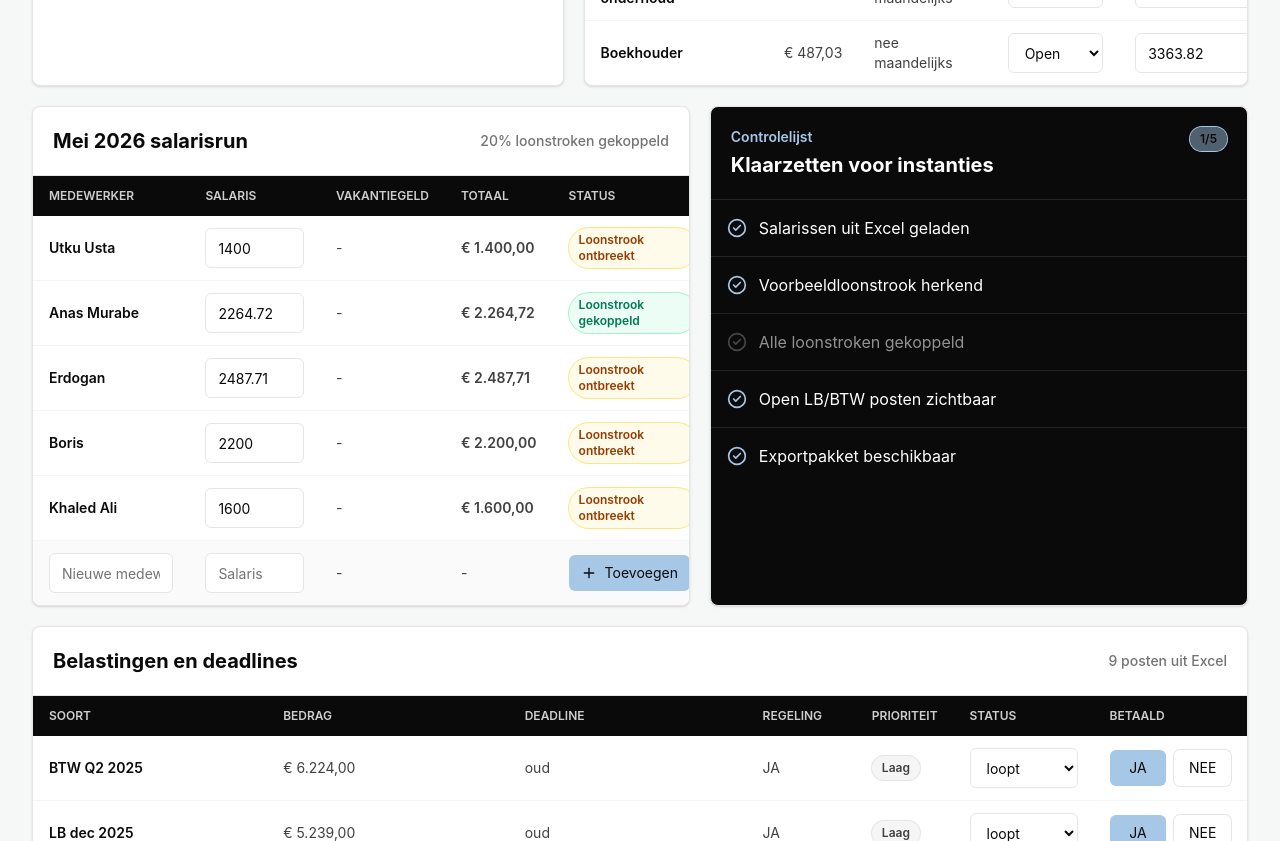
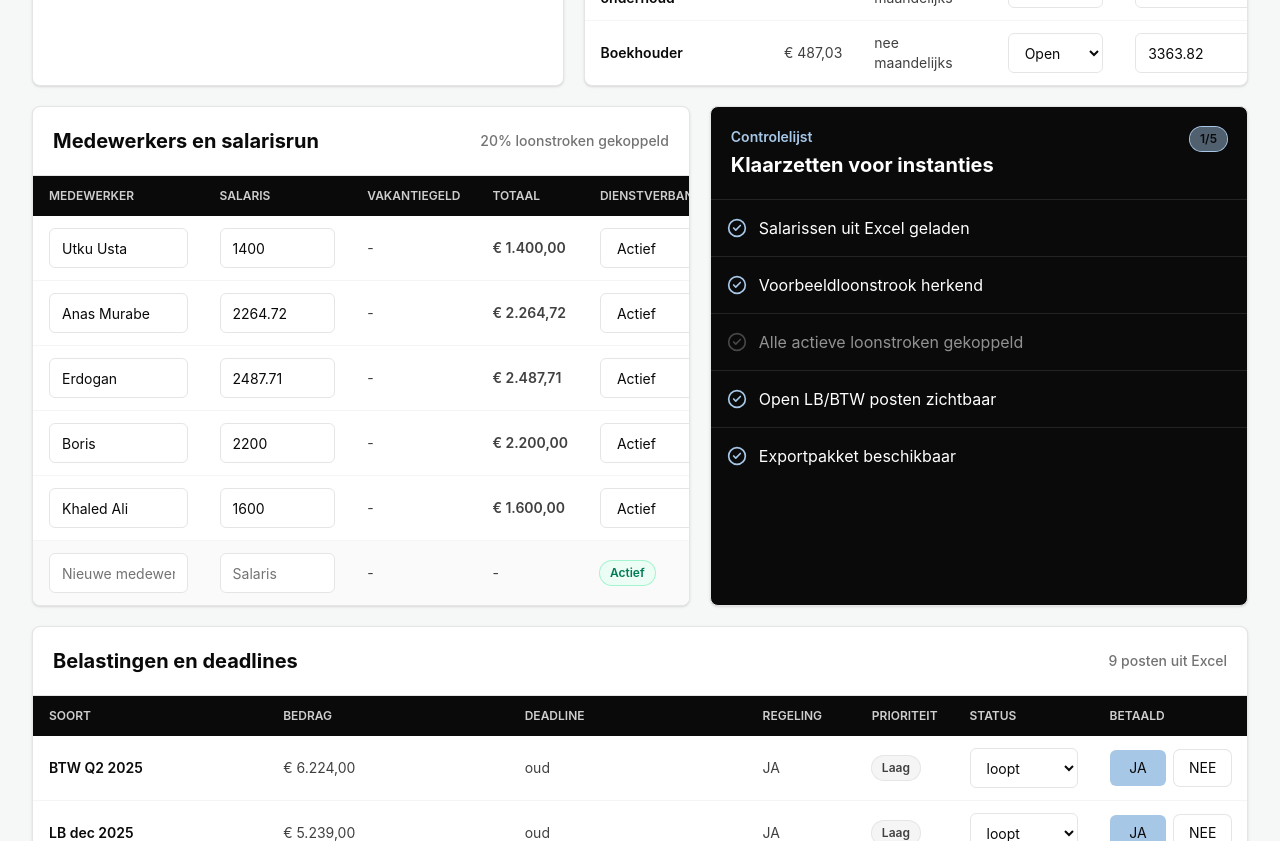
Before and after one commit to Ecomvaulttt/automation-aurawash, a React (Vite) app: page / in a window 1280 px wide. Shown: the part 820-1661 px from the top of the page. Built offline with nearby package versions, Linux system fonts and the light colour scheme.

Commit message:
Add employee management controls

```diff
--- a/src/App.tsx
+++ b/src/App.tsx
@@ -114,6 +114,10 @@ function normalizePaid(value: string): PaidValue {
   return value.includes("termijn") ? "JA (termijn)" : value.trim().toUpperCase() === "JA" ? "JA" : "NEE";
 }
 
+function isActiveEmployee(salary: Salary) {
+  return salary.status !== "Uit dienst";
+}
+
 function statusTone(status: string) {
   const lower = status.toLowerCase();
   if (lower.includes("betaald") && !lower.includes("niet")) return "good";
@@ -140,10 +144,11 @@ function App() {
   const [newReceivable, setNewReceivable] = useState({ client: "", invoice: "", amount: "", dueDate: "" });
   const [newTax, setNewTax] = useState({ type: "", amount: "", deadline: "" });
   const fileInputRef = useRef<HTMLInputElement>(null);
+  const activeSalaries = salaries.filter(isActiveEmployee);
 
   const totals = useMemo(() => {
     const cash = sum(balances.map((item) => item.amount));
-    const salary = sum(salaries.map((item) => item.total));
+    const salary = sum(salaries.filter(isActiveEmployee).map((item) => item.total));
     const openTaxes = sum(
       taxes.filter((item) => isOpen(`${item.status} ${item.paid}`)).map((item) => item.amount),
     );
@@ -155,7 +160,12 @@ function App() {
     return { cash, salary, openTaxes, openPayables, expectedReceivables, fixedOpen };
   }, [balances, fixedCosts, payables, receivables, salaries, taxes]);
 
-  const payrollCompletion = Math.round((payrollDocs.length / salaries.length) * 100);
+  const linkedActiveEmployees = activeSalaries.filter((salary) =>
+    payrollDocs.some((doc) => doc.employee === salary.name),
+  );
+  const payrollCompletion = activeSalaries.length
+    ? Math.round((linkedActiveEmployees.length / activeSalaries.length) * 100)
+    : 0;
 
   const filteredPayables = payables
     .map((item, index) => ({ item, index }))
@@ -178,10 +188,12 @@ function App() {
   function handleFiles(event: ChangeEvent<HTMLInputElement>) {
     const files = Array.from(event.target.files ?? []);
     if (!files.length) return;
+    const selectedEmployee = employee || activeSalaries[0]?.name;
+    if (!selectedEmployee) return;
 
     const additions = files.map((file, index): PayrollDoc => ({
       id: `${Date.now()}-${index}`,
-      employee,
+      employee: selectedEmployee,
       period,
       fileName: file.name,
       uploadedAt: today,
@@ -216,10 +228,41 @@ function App() {
     if (!newSalary.name.trim() || Number.isNaN(total)) return;
     setSalaries((current) => [
       ...current,
-      { name: newSalary.name.trim(), salary: total, holidayPay: null, total },
+      { name: newSalary.name.trim(), salary: total, holidayPay: null, total, status: "Actief" },
     ]);
     setEmployee(newSalary.name.trim());
     setNewSalary({ name: "", total: "" });
+  }
+
+  function updateEmployeeName(index: number, name: string) {
+    const previousName = salaries[index]?.name;
+    setSalaries((current) => updateIndex(current, index, { name }));
+    if (!previousName) return;
+    setPayrollDocs((current) =>
+      current.map((doc) => (doc.employee === previousName ? { ...doc, employee: name } : doc)),
+    );
+    if (employee === previousName) setEmployee(name);
+  }
+
+  function setEmployeeStatus(index: number, status: Salary["status"]) {
+    const changedEmployee = salaries[index];
+    if (!changedEmployee) return;
+    setSalaries((current) => updateIndex(current, index, { status }));
+    if (status === "Uit dienst" && employee === changedEmployee.name) {
+      const nextActive = salaries.find((salary, currentIndex) => currentIndex !== index && isActiveEmployee(salary));
+      setEmployee(nextActive?.name ?? "");
+    }
+  }
+
+  function removeEmployee(index: number) {
+    const removedEmployee = salaries[index];
+    if (!removedEmployee) return;
+    const remaining = salaries.filter((_, currentIndex) => currentIndex !== index);
+    setSalaries(remaining);
+    setPayrollDocs((current) => current.filter((doc) => doc.employee !== removedEmployee.name));
+    if (employee === removedEmployee.name) {
+      setEmployee(remaining.find(isActiveEmployee)?.name ?? "");
+    }
   }
 
   function addTax() {
@@ -387,7 +430,7 @@ function App() {
           <>
             <section className="grid gap-3 sm:grid-cols-2 xl:grid-cols-6">
               <Metric title="Beschikbaar" value={euro.format(totals.cash)} detail="Rekeningen + contant" icon={Banknote} />
-              <Metric title="Salarissen" value={euro.format(totals.salary)} detail={`${salaries.length} medewerkers`} icon={ReceiptText} />
+              <Metric title="Salarissen" value={euro.format(totals.salary)} detail={`${activeSalaries.length} actieve medewerkers`} icon={ReceiptText} />
               <Metric title="Belasting open" value={euro.format(totals.openTaxes)} detail="LB/BTW aandacht" icon={CalendarClock} danger />
               <Metric title="Facturen open" value={euro.format(totals.openPayables)} detail={`${payables.filter((p) => isPaidNo(p.paid)).length} kolom H = NEE`} icon={FolderUp} danger />
               <Metric title="Te ontvangen" value={euro.format(totals.expectedReceivables)} detail={`${receivables.filter((r) => isPaidNo(r.paid)).length} kolom J = NEE`} icon={ArrowDownToLine} />
@@ -500,24 +543,33 @@ function App() {
 
             <section className="grid gap-5 xl:grid-cols-[1.1fr_0.9fr]">
               <Card className="overflow-hidden">
-                <SectionHeader title="Mei 2026 salarisrun" note={`${payrollCompletion}% loonstroken gekoppeld`} />
+                <SectionHeader title="Medewerkers en salarisrun" note={`${payrollCompletion}% loonstroken gekoppeld`} />
                 <div className="table-scroll overflow-x-auto">
-                  <table className="w-full min-w-[680px] text-left text-sm">
+                  <table className="w-full min-w-[980px] text-left text-sm">
                     <thead className="bg-neutral-950 text-white">
                       <tr>
                         <Th>Medewerker</Th>
                         <Th>Salaris</Th>
                         <Th>Vakantiegeld</Th>
                         <Th>Totaal</Th>
+                        <Th>Dienstverband</Th>
                         <Th>Status</Th>
+                        <Th>Actie</Th>
                       </tr>
                     </thead>
                     <tbody className="divide-y divide-neutral-100">
                       {salaries.map((salary, salaryIndex) => {
                         const linked = payrollDocs.some((doc) => doc.employee === salary.name);
+                        const active = isActiveEmployee(salary);
                         return (
-                          <tr key={salary.name} className="bg-white">
-                            <Td className="font-semibold text-neutral-950">{salary.name}</Td>
+                          <tr key={`${salary.name}-${salaryIndex}`} className={active ? "bg-white" : "bg-neutral-50"}>
+                            <Td>
+                              <Input
+                                value={salary.name}
+                                onChange={(event) => updateEmployeeName(salaryIndex, event.target.value)}
+                                aria-label={`Naam medewerker ${salaryIndex + 1}`}
+                              />
+                            </Td>
                             <Td>
                               <Input
                                 type="number"
@@ -538,9 +590,26 @@ function App() {
                             <Td>{salary.holidayPay ? euro.format(salary.holidayPay) : "-"}</Td>
                             <Td className="font-semibold">{euro.format(salary.total)}</Td>
                             <Td>
-                              <Badge tone={linked ? "good" : "warn"}>
-                                {linked ? "Loonstrook gekoppeld" : "Loonstrook ontbreekt"}
+                              <Select
+                                value={salary.status ?? "Actief"}
+                                onChange={(event) =>
+                                  setEmployeeStatus(salaryIndex, event.target.value as Salary["status"])
+                                }
+                              >
+                                <option>Actief</option>
+                                <option>Uit dienst</option>
+                              </Select>
+                            </Td>
+                            <Td>
+                              <Badge tone={!active ? "neutral" : linked ? "good" : "warn"}>
+                                {!active ? "Uit salarisrun" : linked ? "Loonstrook gekoppeld" : "Loonstrook ontbreekt"}
                               </Badge>
+                            </Td>
+                            <Td>
+                              <Button variant="danger" size="sm" onClick={() => removeEmployee(salaryIndex)}>
+                                <X size={16} />
+                                Verwijder
+                              </Button>
                             </Td>
                           </tr>
                         );
@@ -564,6 +633,8 @@ function App() {
                         </Td>
                         <Td>-</Td>
                         <Td>-</Td>
+                        <Td><Badge tone="good">Actief</Badge></Td>
+                        <Td><Badge tone="warn">Nieuw</Badge></Td>
                         <Td>
                           <Button variant="accent" size="sm" onClick={addSalary}>
                             <Plus size={16} />
@@ -583,14 +654,14 @@ function App() {
                       <p className="text-sm font-semibold text-[#A7C7E7]">Controlelijst</p>
                       <h2 className="mt-1 text-xl font-bold">Klaarzetten voor instanties</h2>
                     </div>
-                    <Badge tone="accent">{payrollDocs.length}/{salaries.length}</Badge>
+                    <Badge tone="accent">{linkedActiveEmployees.length}/{activeSalaries.length}</Badge>
                   </div>
                 </div>
                 <div className="divide-y divide-white/10">
                   {[
                     ["Salarissen uit Excel geladen", true],
                     ["Voorbeeldloonstrook herkend", true],
-                    ["Alle loonstroken gekoppeld", payrollDocs.length >= salaries.length],
+                    ["Alle actieve loonstroken gekoppeld", activeSalaries.length > 0 && linkedActiveEmployees.length >= activeSalaries.length],
                     ["Open LB/BTW posten zichtbaar", true],
                     ["Exportpakket beschikbaar", true],
                   ].map(([label, done]) => (
@@ -626,8 +697,8 @@ function App() {
 
               <div className="mt-5 grid gap-4">
                 <Field label="Medewerker">
-                  <Select value={employee} onChange={(event) => setEmployee(event.target.value)}>
-                    {salaries.map((salary) => (
+                  <Select value={employee || activeSalaries[0]?.name || ""} onChange={(event) => setEmployee(event.target.value)}>
+                    {activeSalaries.map((salary) => (
                       <option key={salary.name}>{salary.name}</option>
                     ))}
                   </Select>
--- a/src/data.ts
+++ b/src/data.ts
@@ -3,6 +3,7 @@ export type Salary = {
   salary: number;
   holidayPay: number | null;
   total: number;
+  status?: "Actief" | "Uit dienst";
 };
 
 export type TaxItem = {
```
Also changed, not shown: aurawash-administratie.html (+3 -3 lines), 2 other files (tests, documents, lock files or other folders).
